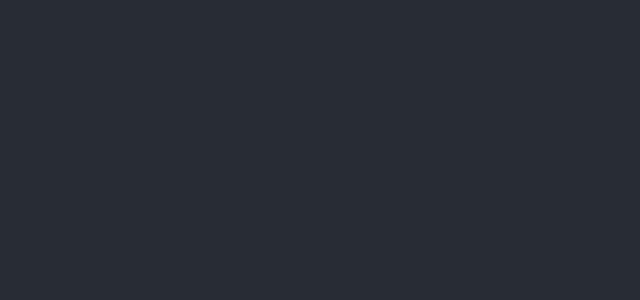
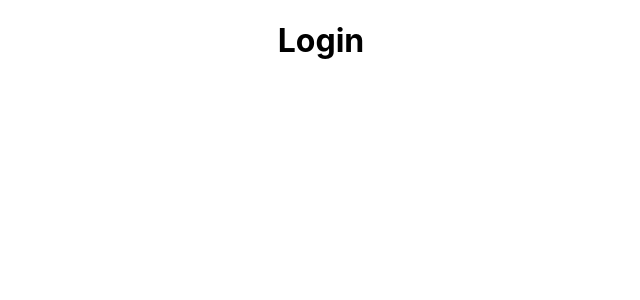
Before and after one commit to ehmaddd/chitchat, a React (Create React App) app in the folder frontend/: page / in a window 1280 px wide. Shown: the top 300 px of the page, without its empty margins (319-959 px from the left). Built offline with nearby package versions, Linux system fonts and the light colour scheme; the HTML template or start-up script is replaced by a standard one.

Commit message:
Fixx Login module display issue

```diff
--- a/frontend/public/index.html
+++ b/frontend/public/index.html
@@ -4,7 +4,6 @@
     <meta charset="utf-8" />
     <link rel="icon" href="%PUBLIC_URL%/favicon.ico" />
     <meta name="viewport" content="width=device-width, initial-scale=1" />
-    <meta name="theme-color" content="#000000" />
     <meta
       name="description"
       content="Web site created using create-react-app"
--- a/frontend/src/App.js
+++ b/frontend/src/App.js
@@ -1,10 +1,11 @@
+import React from 'react';
 import './App.css';
+import Login from './components/Login';
 
 function App() {
   return (
     <div className="App">
-      <header className="App-header">
-      </header>
+      <Login />
     </div>
   );
 }
--- /dev/null
+++ b/frontend/src/components/Login.js
@@ -0,0 +1,9 @@
+import React from 'react';
+
+const Login = () => {
+    return (
+        <h1>Login</h1>
+    )
+}
+
+export default Login;
```
